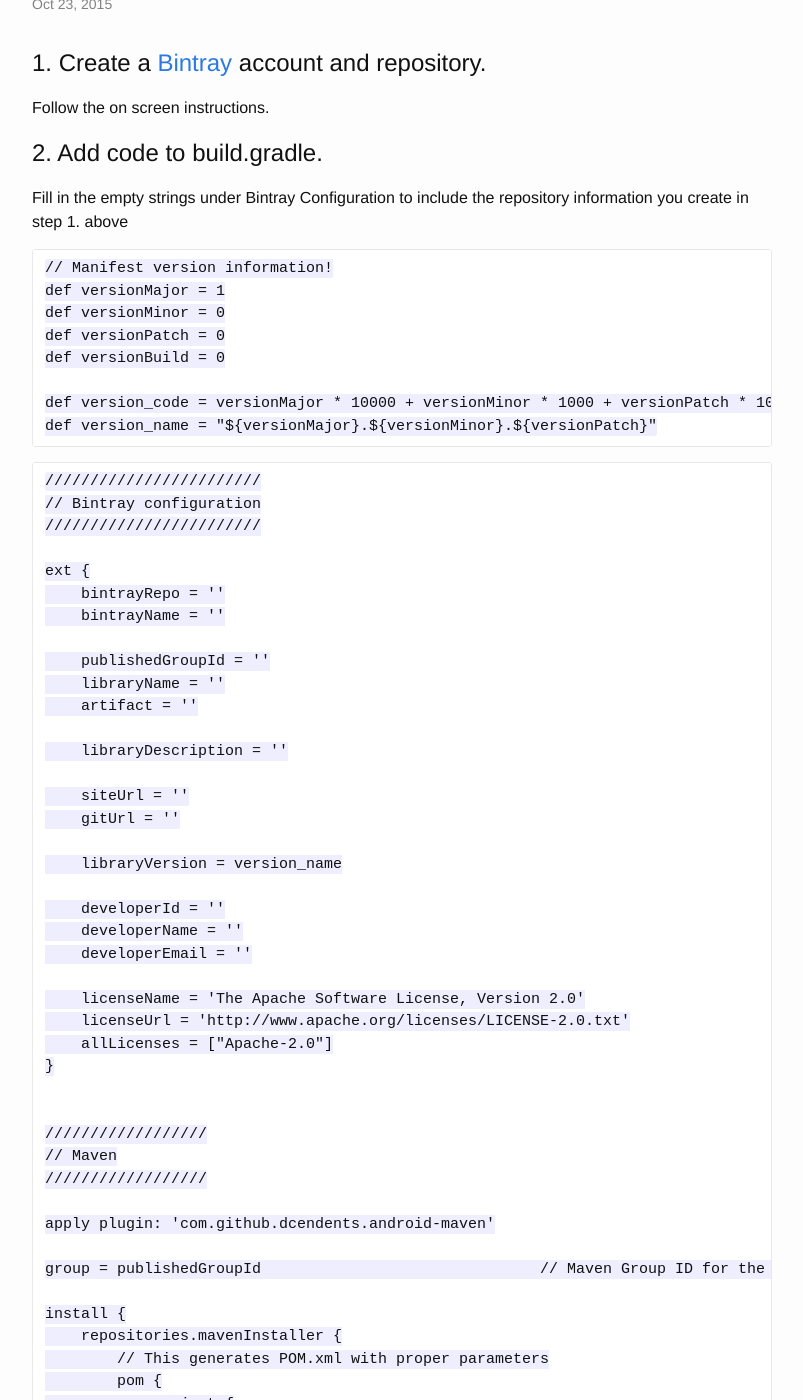
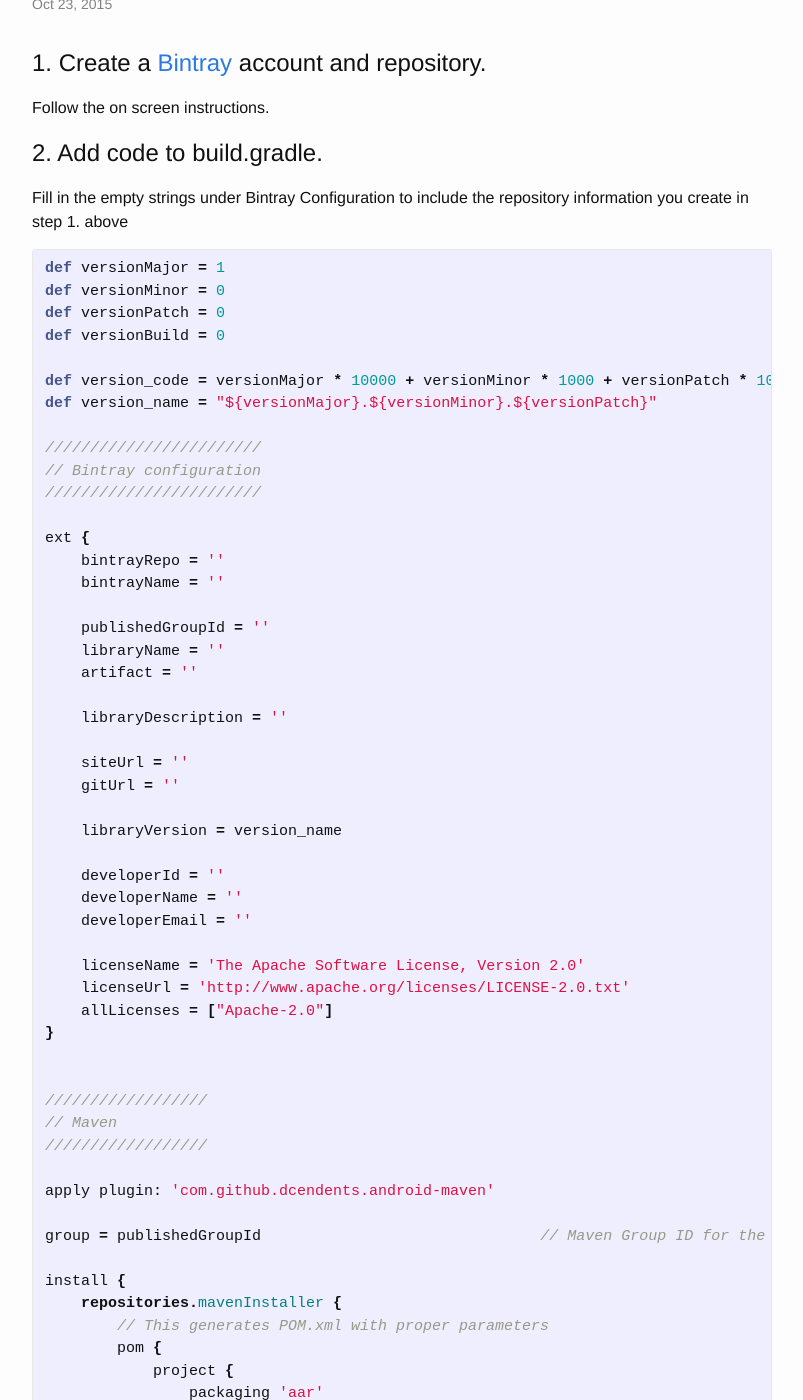
Before and after one commit to eliasbagley/eliasbagley.github.io, a Jekyll site: the page built from _posts/2015-10-23-gradle-script-for-bintray-upload.markdown, in a window 1280 px wide and 1400 px high, scrolled down 197 px. Shown: the whole window, without its empty margins (238-1041 px from the left). Built offline with Jekyll 4.4.1, drawn with Linux system fonts in a browser that asks for light colours; comment, search, counter and statistics services are not loaded; some of the changed text lies outside the part shown.

Commit message:
Update post

````diff
--- a/_posts/2015-10-23-gradle-script-for-bintray-upload.markdown
+++ b/_posts/2015-10-23-gradle-script-for-bintray-upload.markdown
@@ -14,9 +14,7 @@ Follow the on screen instructions.
 
 Fill in the empty strings under Bintray Configuration to include the repository information you create in step 1. above
 
-
-```
-// Manifest version information!
+{% highlight gradle %}
 def versionMajor = 1
 def versionMinor = 0
 def versionPatch = 0
@@ -24,9 +22,7 @@ def versionBuild = 0
 
 def version_code = versionMajor * 10000 + versionMinor * 1000 + versionPatch * 100 + versionBuild
 def version_name = "${versionMajor}.${versionMinor}.${versionPatch}"
-```
 
-```
 ////////////////////////
 // Bintray configuration
 ////////////////////////
@@ -174,23 +170,23 @@ bintray {
         }
     }
 }
-```
+{% endhighlight %}
 
 Then, you can keep configuration info in `local.properties`
 
-```ini
+{% highlight ini %}
 bintray.apikey=KEY
 bintray.user=USER
 bintray.gpg.password=PASSWORD
-```
+{% endhighlight %}
 
 Or, in a `.env` file:
 
-```ini
+{% highlight ini %}
 export BINTRAY_APIKEY=KEY
 export BINTRAY_USERNAME=USER
 export BINTRAY_GPG_PASSPHRASE=PASSWORD
-```
+{% endhighlight %}
 
 build.gradle will first read local.properties for the bintray information, and if it's not present, it will check the environment. If you want a CI build script to push to Bintray, then use the environment variables.
 
````
